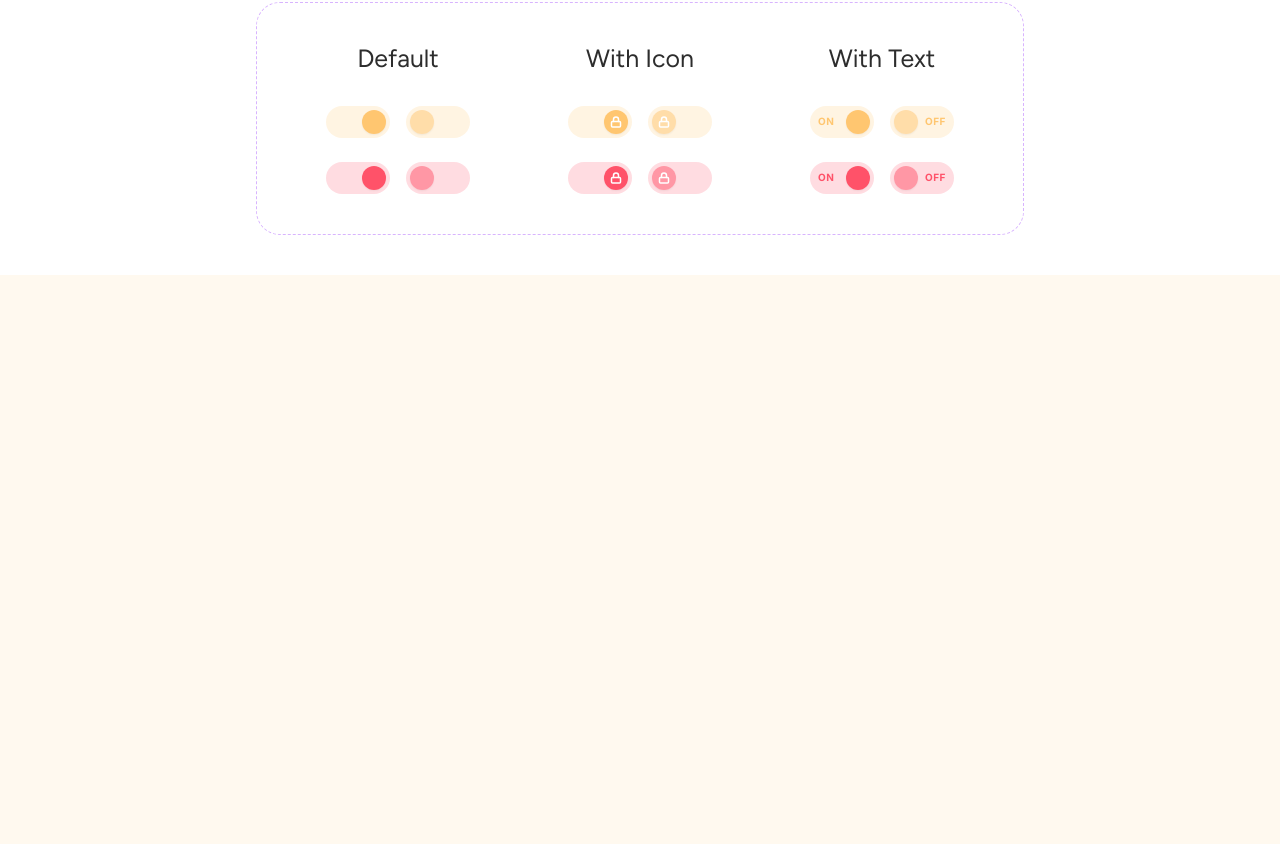
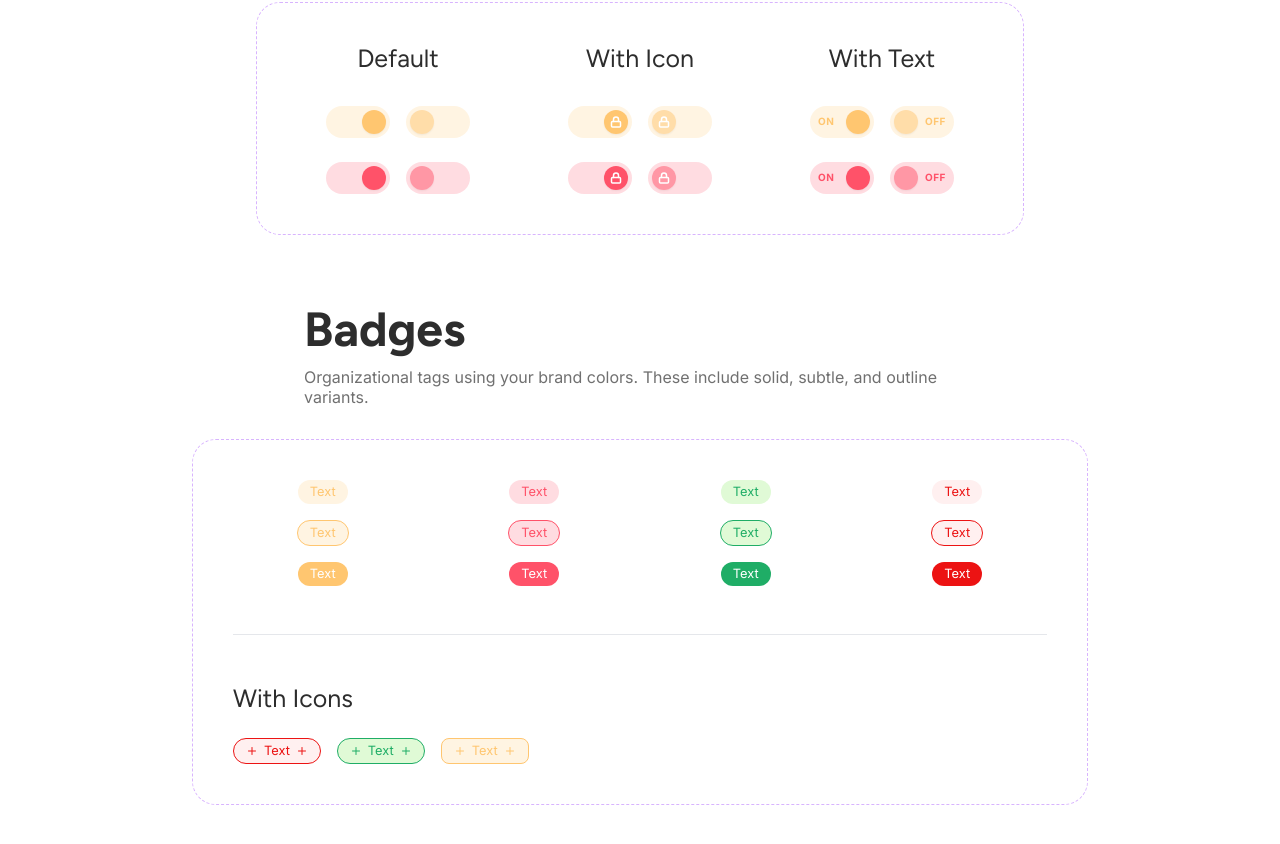
Before and after one commit to ShanRaboy11/Qios, a Next.js app: page / in a window 1280 px wide. Shown: the part 2205-3049 px from the top of the page. Before the commit the page ends 2480 px from the top, so only its background shows below. Built offline with nearby package versions, Linux system fonts and the light colour scheme.

Commit message:
feat(ui): add badge atoms - Macatual

```diff
--- a/package.json
+++ b/package.json
@@ -3,9 +3,9 @@
   "version": "0.1.0",
   "private": true,
   "scripts": {
-    "dev": "next dev -H 0.0.0.0 -p 3000",
+    "dev": "next dev -H 0.0.0.0 -p 3100",
     "build": "next build",
-    "start": "next start -H 0.0.0.0 -p 3000",
+    "start": "next start -H 0.0.0.0 -p 3100",
     "lint": "next lint"
   },
   "dependencies": {
--- a/src/app/page.tsx
+++ b/src/app/page.tsx
@@ -1,10 +1,12 @@
 import { Button } from "@/components/atoms/Button";
 import { Input } from "@/components/atoms/Input";
 import { Toggle } from "@/components/atoms/Toggle";
+import { Badge } from "@/components/atoms/Badges";
 import { Plus, Lock } from "lucide-react";
 
 export default function HomePage() {
   const icon = <Plus className="w-4 h-4" strokeWidth={2.5} />;
+  const badgeIcon = <Plus className="w-3 h-3" />;
 
   return (
     <main className="flex min-h-screen bg-white p-10 flex-col items-center">
@@ -139,33 +141,19 @@ export default function HomePage() {
       <div className="w-full max-w-2xl mt-16 mb-8">
         <h1 className="h1 text-text-primary mb-2">Text Inputs</h1>
         <p className="b1 text-text-secondary">
-          Below are the requested Text Input states: Inactive, Active, Error, Inactive (Center), and Active (Center).
+          Below are the requested Text Input states: Inactive, Active, Error,
+          Inactive (Center), and Active (Center).
         </p>
       </div>
 
       <div className="border border-dashed border-purple-300 p-10 flex flex-col gap-8 w-full max-w-sm rounded-[24px]">
-        {/* 1. Inactive Left */}
         <Input placeholder="Email Address" />
-
-        {/* 2. Active Left (Simulating focus) */}
         <Input
           defaultValue="Email Address"
           className="border-brand-primary shadow-[0_0_0_2px_rgba(255,198,112,0.15)]"
         />
-
-        {/* 3. Error */}
-        <Input
-          defaultValue="Email Address"
-          isError
-        />
-
-        {/* 4. Inactive Center */}
-        <Input
-          placeholder="Email Address"
-          align="center"
-        />
-
-        {/* 5. Active Center (Simulating focus) */}
+        <Input defaultValue="Email Address" isError />
+        <Input placeholder="Email Address" align="center" />
         <Input
           defaultValue="Email Address"
           align="center"
@@ -177,14 +165,13 @@ export default function HomePage() {
       <div className="w-full max-w-2xl mt-16 mb-8">
         <h1 className="h1 text-text-primary mb-2">Toggle Switches</h1>
         <p className="b1 text-text-secondary">
-          Try clicking these interactive toggle switches below! They perfectly map to your grid columns (Default, With Icon, With Text).
+          Try clicking these interactive toggle switches below! They perfectly
+          map to your grid columns.
         </p>
       </div>
 
       <div className="border border-dashed border-purple-300 p-10 flex flex-col gap-10 w-full max-w-3xl rounded-[24px]">
         <div className="grid grid-cols-1 md:grid-cols-3 gap-10 justify-items-center">
-
-          {/* Default Column */}
           <div className="flex flex-col gap-6 items-center">
             <h3 className="h4 text-text-primary mb-2">Default</h3>
             <div className="flex gap-4">
@@ -197,20 +184,32 @@ export default function HomePage() {
             </div>
           </div>
 
-          {/* With Icon Column */}
           <div className="flex flex-col gap-6 items-center">
             <h3 className="h4 text-text-primary mb-2">With Icon</h3>
             <div className="flex gap-4">
-              <Toggle defaultIsOn={true} icon={<Lock className="w-3 h-3" strokeWidth={3} />} />
-              <Toggle defaultIsOn={false} icon={<Lock className="w-3 h-3" strokeWidth={3} />} />
+              <Toggle
+                defaultIsOn={true}
+                icon={<Lock className="w-3 h-3" strokeWidth={3} />}
+              />
+              <Toggle
+                defaultIsOn={false}
+                icon={<Lock className="w-3 h-3" strokeWidth={3} />}
+              />
             </div>
             <div className="flex gap-4">
-              <Toggle variant="accent" defaultIsOn={true} icon={<Lock className="w-3 h-3" strokeWidth={3} />} />
-              <Toggle variant="accent" defaultIsOn={false} icon={<Lock className="w-3 h-3" strokeWidth={3} />} />
+              <Toggle
+                variant="accent"
+                defaultIsOn={true}
+                icon={<Lock className="w-3 h-3" strokeWidth={3} />}
+              />
+              <Toggle
+                variant="accent"
+                defaultIsOn={false}
+                icon={<Lock className="w-3 h-3" strokeWidth={3} />}
+              />
             </div>
           </div>
 
-          {/* With Text Column */}
           <div className="flex flex-col gap-6 items-center">
             <h3 className="h4 text-text-primary mb-2">With Text</h3>
             <div className="flex gap-4">
@@ -222,10 +221,70 @@ export default function HomePage() {
               <Toggle variant="accent" defaultIsOn={false} showText />
             </div>
           </div>
-
         </div>
       </div>
 
+      {/* Badges Section */}
+      <div className="w-full max-w-2xl mt-16 mb-8">
+        <h1 className="h1 text-text-primary mb-2">Badges</h1>
+        <p className="b1 text-text-secondary">
+          Organizational tags using your brand colors. These include solid,
+          subtle, and outline variants.
+        </p>
+      </div>
+
+      <div className="border border-dashed border-purple-300 p-10 flex flex-col gap-12 w-full max-w-4xl rounded-[24px]">
+        {/* Main Badge Grid */}
+        <div className="grid grid-cols-4 gap-8">
+          {["primary", "accent", "success", "error"].map((color) => (
+            <div key={color} className="flex flex-col gap-4 items-center">
+              <Badge color={color as any} variant="subtle">
+                Text
+              </Badge>
+              <Badge color={color as any} variant="outline">
+                Text
+              </Badge>
+              <Badge color={color as any} variant="solid">
+                Text
+              </Badge>
+            </div>
+          ))}
+        </div>
+
+        <hr className="border-gray-200" />
+
+        {/* Badges with Icons (Bottom Left Figma Reference) */}
+        <div className="flex flex-col gap-4 items-start">
+          <h3 className="h4 text-text-primary mb-2">With Icons</h3>
+          <div className="flex gap-4">
+            <Badge
+              color="error"
+              variant="outline"
+              leftIcon={badgeIcon}
+              rightIcon={badgeIcon}
+            >
+              Text
+            </Badge>
+            <Badge
+              color="success"
+              variant="outline"
+              leftIcon={badgeIcon}
+              rightIcon={badgeIcon}
+            >
+              Text
+            </Badge>
+            <Badge
+              color="primary"
+              variant="outline"
+              shape="rounded"
+              leftIcon={badgeIcon}
+              rightIcon={badgeIcon}
+            >
+              Text
+            </Badge>
+          </div>
+        </div>
+      </div>
     </main>
   );
 }
--- /dev/null
+++ b/src/components/atoms/Badges.tsx
@@ -0,0 +1,84 @@
+"use client";
+
+import React from "react";
+import { cn } from "@/lib/utils";
+
+export type BadgeColor = "primary" | "accent" | "success" | "error";
+export type BadgeVariant = "solid" | "subtle" | "outline";
+export type BadgeShape = "pill" | "rounded";
+
+export interface BadgeProps {
+  children: React.ReactNode;
+  color?: BadgeColor;
+  variant?: BadgeVariant;
+  shape?: BadgeShape;
+  leftIcon?: React.ReactNode;
+  rightIcon?: React.ReactNode;
+  className?: string;
+}
+
+const shapeStyles = {
+  pill: "rounded-full",
+  rounded: "rounded-[8px]",
+};
+
+const badgeStyles = {
+  primary: {
+    solid: "bg-brand-primary text-text-tertiary backdrop-blur-sm",
+    subtle: "bg-brand-primary/20 text-brand-primary",
+    outline:
+      "bg-brand-primary/20 border border-brand-primary text-brand-primary",
+  },
+  accent: {
+    solid: "bg-brand-accent text-text-tertiary backdrop-blur-sm",
+    subtle: "bg-brand-accent/20 text-brand-accent",
+    outline: "bg-brand-accent/20 border border-brand-accent text-brand-accent",
+  },
+  success: {
+    solid: "bg-success-primary text-text-tertiary backdrop-blur-sm",
+    subtle: "bg-success-secondary text-success-primary",
+    outline:
+      "bg-success-secondary border border-success-primary text-success-primary",
+  },
+  error: {
+    solid: "bg-warning-primary text-text-tertiary backdrop-blur-sm",
+    subtle: "bg-warning-secondary text-warning-primary",
+    outline:
+      "bg-warning-secondary border border-warning-primary text-warning-primary",
+  },
+};
+
+/*example usage
+<Badge color="primary" variant="outline" shape="rounded" leftIcon={badgeIcon} rightIcon={badgeIcon}>Text</Badge>
+ */
+
+export const Badge = ({
+  children,
+  color = "primary",
+  variant = "subtle",
+  shape = "pill",
+  leftIcon,
+  rightIcon,
+  className,
+}: BadgeProps) => {
+  const styles = badgeStyles[color][variant];
+
+  return (
+    <div
+      className={cn(
+        "inline-flex items-center gap-1.5 px-3 py-1 b4 whitespace-nowrap transition-all",
+        shapeStyles[shape],
+        styles,
+        className,
+      )}
+    >
+      {leftIcon && (
+        <span className="flex-shrink-0 flex items-center">{leftIcon}</span>
+      )}
+      <span className="flex-grow">{children}</span>
+      {rightIcon && (
+        <span className="flex-shrink-0 flex items-center">{rightIcon}</span>
+      )}
+    </div>
+  );
+};
--- a/src/components/atoms/Toggle.tsx
+++ b/src/components/atoms/Toggle.tsx
@@ -18,8 +18,8 @@ export interface ToggleProps {
 
 /*example usage
 <Toggle variant="accent" defaultIsOn={true} />
-<Toggle defaultIsOn={false} icon={<Lock className="w-3 h-3" strokeWidth={3} />} />
-<Toggle defaultIsOn={true} showText />
+<Toggle defaultIsOn={true} icon={<Lock className="w-3 h-3" strokeWidth={3} />} />
+<Toggle variant="accent" defaultIsOn={true} showText />
 */
 
 export const Toggle = ({
@@ -67,6 +67,13 @@ export const Toggle = ({
     accent: "text-brand-accent",
   };
 
+  const ringColors = {
+    primary:
+      "ring-transparent ring-offset-transparent focus:ring-brand-primary/80 focus:ring-offset-white",
+    accent:
+      "ring-transparent ring-offset-transparent focus:ring-brand-accent/80 focus:ring-offset-white",
+  };
+
   return (
     <button
       type="button"
@@ -75,8 +82,9 @@ export const Toggle = ({
       disabled={disabled}
       onClick={handleToggle}
       className={cn(
-        "relative inline-flex h-8 w-16 items-center rounded-full transition-colors duration-300 focus:outline-none focus:ring-2 focus:ring-offset-2 ring-brand-primary cursor-pointer hover:shadow-sm",
+        "relative inline-flex h-8 w-16 items-center rounded-full outline-none ring-0 transition-all duration-300 focus:outline-none focus:ring-2 focus:ring-offset-2 cursor-pointer hover:shadow-sm",
         trackColors[variant],
+        ringColors[variant],
         disabled && "opacity-50 cursor-not-allowed",
         className,
       )}
```
